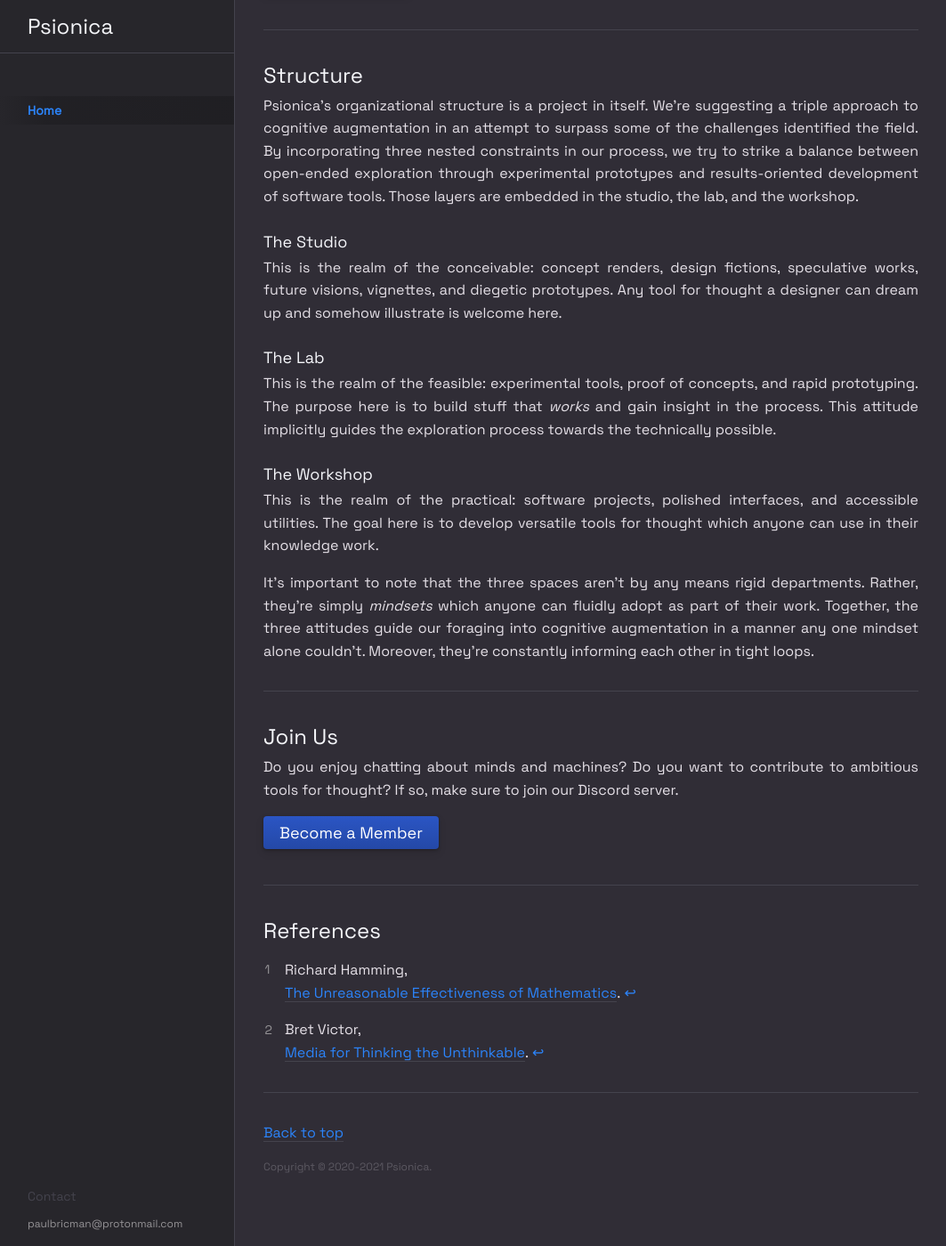
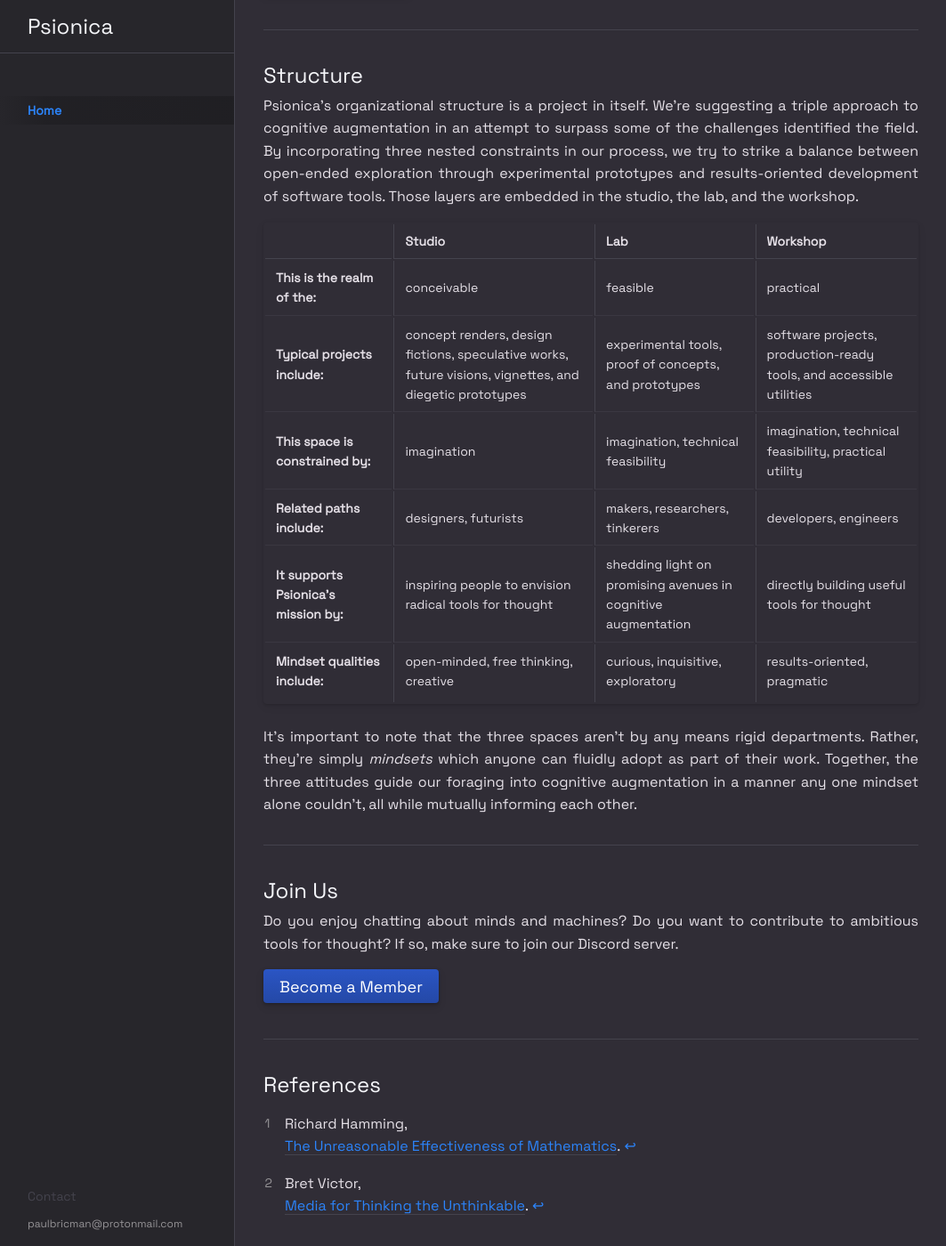
Before and after one commit to Psionica/psionica.github.io, a Jekyll site: the page built from index.md, in a window 1280 px wide and 1400 px high, scrolled down 956 px. Shown: the whole window at 89% size, without its empty margins (108-1171 px from the left). Built offline with Jekyll 4.4.1, drawn with Linux system fonts in a browser that asks for light colours.

Commit message:
Update index.md

```diff
--- a/index.md
+++ b/index.md
@@ -47,16 +47,16 @@ Live
 
 Psionica's organizational structure is a project in itself. We're suggesting a triple approach to cognitive augmentation in an attempt to surpass some of the challenges identified the field. By incorporating three nested constraints in our process, we try to strike a balance between open-ended exploration through experimental prototypes and results-oriented development of software tools. Those layers are embedded in the studio, the lab, and the workshop.
 
-### The Studio
-This is the realm of the conceivable: concept renders, design fictions, speculative works, future visions, vignettes, and diegetic prototypes. Any tool for thought a designer can dream up and somehow illustrate is welcome here.
+|  | Studio | Lab | Workshop |
+|-|-|-|-|
+| **This is the realm of the:** | conceivable | feasible | practical |
+| **Typical projects include:** | concept renders, design fictions, speculative works, future visions, vignettes, and diegetic prototypes | experimental tools, proof of concepts, and prototypes | software projects, production-ready tools, and accessible utilities |
+| **This space is constrained by:** | imagination | imagination, technical feasibility | imagination, technical feasibility, practical utility |
+| **Related paths include:** | designers, futurists | makers, researchers, tinkerers | developers, engineers |
+| **It supports Psionica's mission by:** | inspiring people to envision radical tools for thought | shedding light on promising avenues in cognitive augmentation | directly building useful tools for thought |
+| **Mindset qualities include:** | open-minded, free thinking, creative | curious, inquisitive, exploratory | results-oriented, pragmatic |
 
-### The Lab
-This is the realm of the feasible: experimental tools, proof of concepts, and rapid prototyping. The purpose here is to build stuff that *works* and gain insight in the process. This attitude implicitly guides the exploration process towards the technically possible.
-
-### The Workshop
-This is the realm of the practical: software projects, polished interfaces, and accessible utilities. The goal here is to develop versatile tools for thought which anyone can use in their knowledge work.
-
-It's important to note that the three spaces aren't by any means rigid departments. Rather, they're simply *mindsets* which anyone can fluidly adopt as part of their work. Together, the three attitudes guide our foraging into cognitive augmentation in a manner any one mindset alone couldn't. Moreover, they're constantly informing each other in tight loops.
+It's important to note that the three spaces aren't by any means rigid departments. Rather, they're simply *mindsets* which anyone can fluidly adopt as part of their work. Together, the three attitudes guide our foraging into cognitive augmentation in a manner any one mindset alone couldn't, all while mutually informing each other.
 
 ---
 
```
Also changed, not shown: 3 other files.
